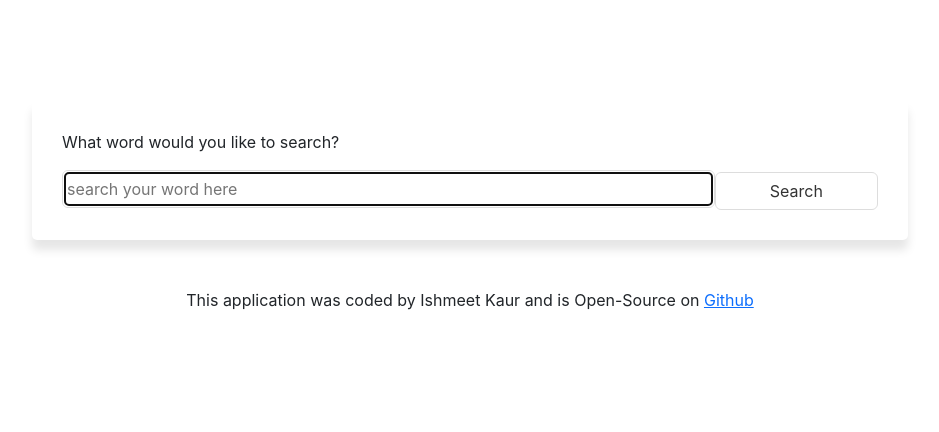
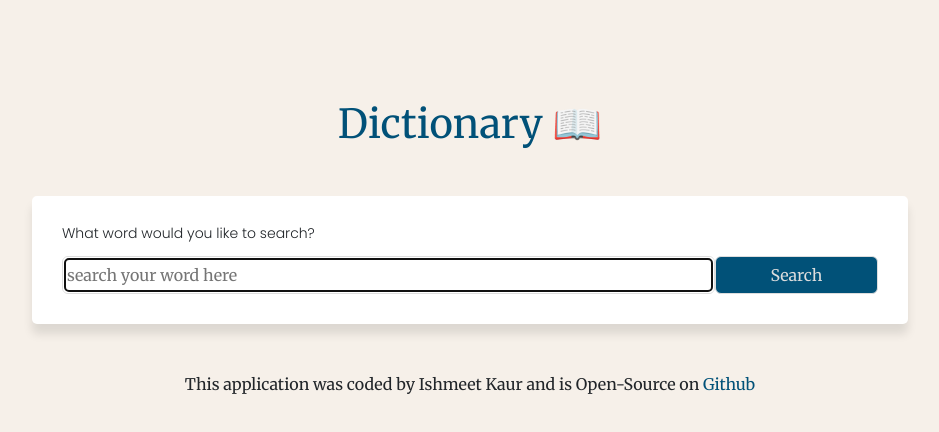
Before and after one commit to iktalk/react-dictionary-app, a React (Create React App) app: page / in a window 1280 px wide. Shown: the top 432 px of the page, without its empty margins (170-1109 px from the left). Built offline with nearby package versions, Linux system fonts and the light colour scheme.

Commit message:
update styling

```diff
--- a/public/index.html
+++ b/public/index.html
@@ -19,6 +19,12 @@
       src="https://kit.fontawesome.com/c9e360a896.js"
       crossorigin="anonymous"
     ></script>
+    <link rel="preconnect" href="https://fonts.googleapis.com" />
+    <link rel="preconnect" href="https://fonts.gstatic.com" crossorigin />
+    <link
+      href="https://fonts.googleapis.com/css2?family=Merriweather&family=Poppins:wght@300&display=swap"
+      rel="stylesheet"
+    />
     <link rel="apple-touch-icon" href="%PUBLIC_URL%/logo192.png" />
     <!--
       manifest.json provides metadata used when your web app is installed on a
--- a/src/App.css
+++ b/src/App.css
@@ -1,3 +1,13 @@
+body {
+  background-color: #f6f0e9;
+}
+
+header,
+footer {
+  text-align: center;
+  font-family: "Merriweather", serif;
+}
+
 .container {
   max-width: 900px;
   display: block;
@@ -6,88 +16,8 @@
   margin-bottom: 100px;
 }
 
-.pageTitle,
-footer {
-  text-align: center;
+a {
+  text-decoration: none;
+  transition: all 100s ease-in-out;
+  color: #015178;
 }
-
-.blockquote-wrapper {
-  display: flex;
-  height: 100vh;
-  padding: 0 20px;
-}
-
-/* Blockquote main style */
-.blockquote {
-  position: relative;
-  font-family: "Barlow Condensed", sans-serif;
-  max-width: 620px;
-  margin: 80px auto;
-  align-self: center;
-}
-
-/* Blockquote header */
-.blockquote h1 {
-  font-family: "Abril Fatface", cursive;
-  position: relative; /* for pseudos */
-  color: #e74848;
-  font-size: 2.8rem;
-  font-weight: normal;
-  line-height: 1;
-  margin: 0;
-  border: 2px solid #fff;
-  border: solid 2px;
-  border-radius: 20px;
-  padding: 25px;
-}
-
-/* Blockquote right double quotes */
-.blockquote h1:after {
-  content: "";
-  position: absolute;
-  border: 2px solid #e74848;
-  border-radius: 0 50px 0 0;
-  width: 60px;
-  height: 60px;
-  bottom: -62px;
-  left: 50px;
-  border-bottom: none;
-  border-left: none;
-  z-index: 3;
-}
-
-.blockquote h1:before {
-  content: "";
-  position: absolute;
-  width: 80px;
-  border: 6px solid #292a2b;
-  bottom: -3px;
-  left: 50px;
-  z-index: 2;
-}
-
-/* increase header size after 600px */
-@media all and (min-width: 600px) {
-  .blockquote h1 {
-    font-size: 3rem;
-    line-height: 1.2;
-  }
-}
-
-/* Blockquote subheader */
-.blockquote h4 {
-  position: relative;
-  color: #ffffff;
-  font-size: 1.3rem;
-  font-weight: 400;
-  line-height: 1.2;
-  margin: 0;
-  padding-top: 15px;
-  z-index: 1;
-  margin-left: 150px;
-  padding-left: 12px;
-}
-
-.blockquote h4:first-letter {
-  margin-left: -12px;
-}
--- a/src/App.js
+++ b/src/App.js
@@ -6,7 +6,12 @@ export default function App() {
   return (
     <div className="container">
       <div className="App">
-        <header className="App-header"></header>
+        <header className="App-header">
+          <h1 className="mb-5">
+            {" "}
+            <a href="./index.html">Dictionary 📖</a>
+          </h1>
+        </header>
         <Dictionary />
         <footer className="mt-5">
           This application was coded by Ishmeet Kaur and is Open-Source on{" "}
--- a/src/Dictionary.css
+++ b/src/Dictionary.css
@@ -12,12 +12,26 @@
   border: 1px solid #ddd;
   border-radius: 6px;
   color: #333;
+  font-family: "Merriweather", serif;
 }
 
-.Dictionary .search-bar {
+.Dictionary p {
+  font-family: "Poppins", sans-serif;
+  font-size: 14px;
+  line-height: 1;
+}
+
+.Dictionary .searchBar {
   width: 80%;
 }
 
-.Dictionary .search-button {
+.Dictionary .searchButton {
   width: 20%;
+  background-color: #015178;
+  color: #ddd;
+  transition: all 100s ease-in-out;
 }
+
+.searchButton :hover {
+  background-color: #3b87a6;
+}
--- a/src/Dictionary.js
+++ b/src/Dictionary.js
@@ -46,16 +46,12 @@ export default function Dictionary() {
           <input
             type="search"
             onChange={handleKeywordChange}
-            className="search-bar"
+            className="searchBar"
             placeholder="search your word here"
             autoFocus="on"
           />
 
-          <input
-            type="button"
-            value="Search"
-            className="search-button btn btn-outline-info"
-          />
+          <input type="button" value="Search" className="searchButton" />
         </form>
       </section>
 
--- a/src/Phonetic.css
+++ b/src/Phonetic.css
@@ -3,18 +3,12 @@
 }
 
 .Phonetic a {
-  background-color: white;
-  border: 2px solid rgb(139, 136, 136);
-  padding: 9px;
+  border: 2px solid #015178;
+  padding: 5px;
   margin-right: 8px;
   text-decoration: none;
-  color: rgb(255, 224, 165);
+  color: #015178;
   margin-left: 8px;
-}
-
-.Phonetic a:hover {
-  background-color: rgb(255, 224, 165);
-  color: black;
 }
 
 .Phonetic .phonetic-text {
--- a/src/Results.css
+++ b/src/Results.css
@@ -1,9 +1,11 @@
 .Results {
   line-height: 1.5;
+  font-family: "Poppins", sans-serif;
 }
 
 .Results h1 {
   text-transform: capitalize;
+  font-family: "Merriweather", serif;
 }
 
 .resultsHeader {
```
